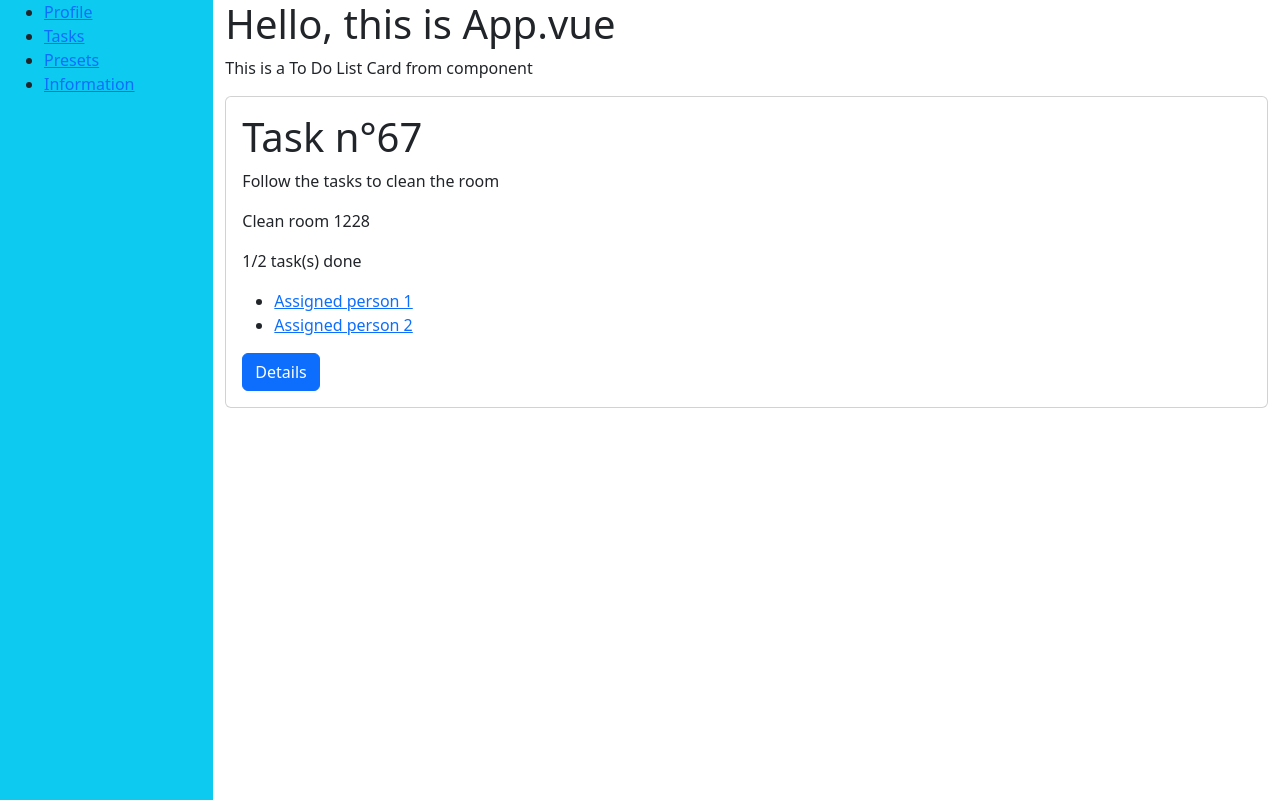
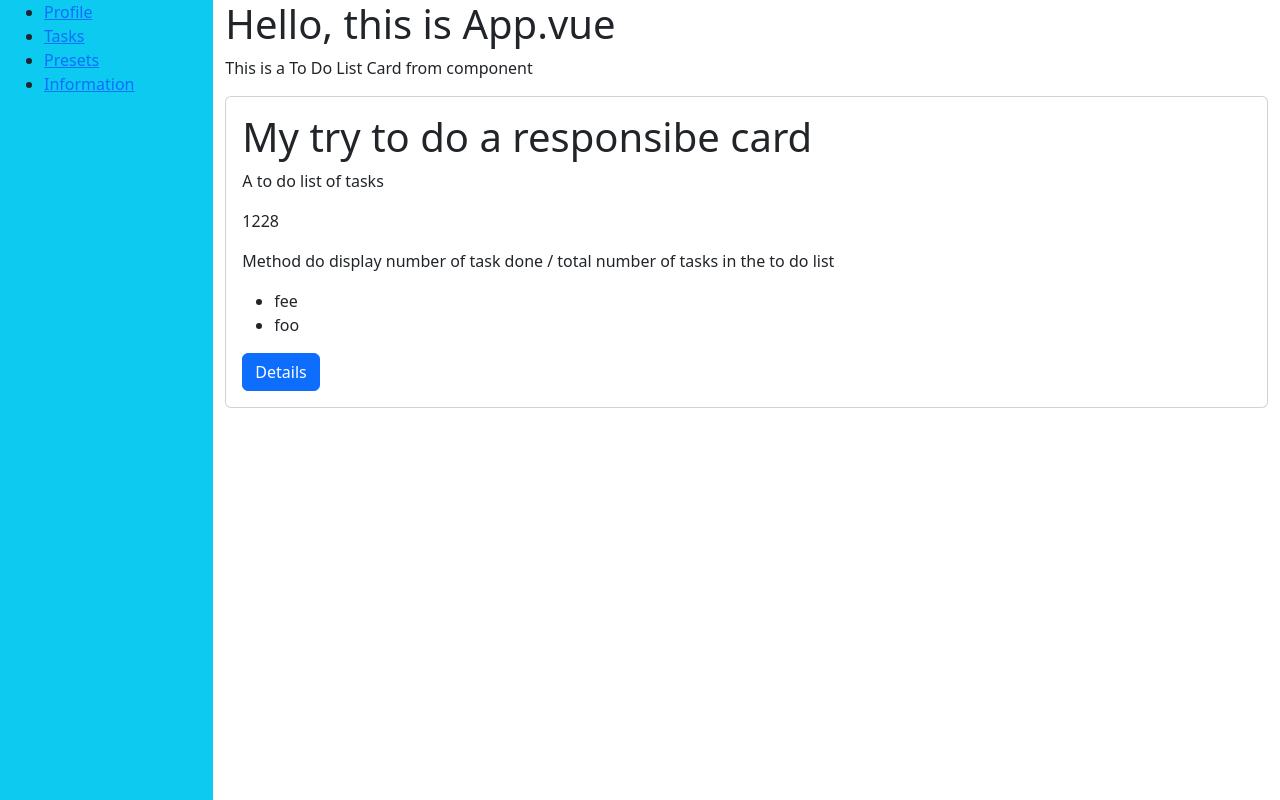
Before and after one commit to jeremiel1110/S5-AdvancedWebProgramming-Project, a Vue app in the folder frontend/: page / in a window 1280 px wide. Built offline with nearby package versions, Linux system fonts and the light colour scheme; the HTML template or start-up script is replaced by a standard one.

Commit message:
ToDoListCard but with props
Implementation of another way to do ToDoListCard using props

```diff
--- a/frontend/src/App.vue
+++ b/frontend/src/App.vue
@@ -1,6 +1,12 @@
 <script setup>
   import SideBar from './components/SideBar.vue';
   import ToDoListCard from './components/ToDoListCard.vue';
+  import TryCard from './components/TryCard.vue';
+
+  const assignPeople = [
+          {id: 6, name: "fee"},
+          {id: 7, name: "foo"}
+        ]
 </script>
 
 <template>
@@ -15,7 +21,16 @@
         <h1>Hello, this is App.vue</h1>
 
         <p>This is a To Do List Card from component</p>
-        <ToDoListCard/>
+
+
+
+        <TryCard
+          taskName = "My try to do a responsibe card"
+          taskDescription = "A to do list of tasks"
+          roomLocalisation = "1228"
+          :assignPeople="assignPeople"
+        />
+
       </main>
 
     </div>
--- a/frontend/src/components/SideBar.vue
+++ b/frontend/src/components/SideBar.vue
@@ -5,6 +5,8 @@
             <li><a href="#">Profile</a></li>
             <li><a href="#">Tasks</a></li>
             <li><a href="#">Presets</a></li>
+
+            <!-- This one should be on the bottom later -->
             <li><a href="#">Information</a></li>
         </ul>
     </aside>
--- /dev/null
+++ b/frontend/src/components/TryCard.vue
@@ -0,0 +1,24 @@
+<script setup>
+    defineProps({
+        taskName: String,
+        taskDescription: String,
+        roomLocalisation: String,
+        assignPeople: Array
+    })
+</script>
+<template>
+    <div class="card">
+                <div class="card-body">
+                    <h1 class="card-title">{{ taskName }}</h1>
+                    <p class="card-text">{{ taskDescription }}</p>
+                    <p class="card-text">{{ roomLocalisation }}</p>
+                    <p class="card-text"> Method do display number of task done / total number of tasks in the to do list </p>
+
+                    <ul>
+                        <li v-for="person in assignPeople">{{ person.name }}</li>
+                    </ul>
+
+                    <button class="btn btn-primary">Details</button>
+                </div>
+            </div>
+</template>
```
